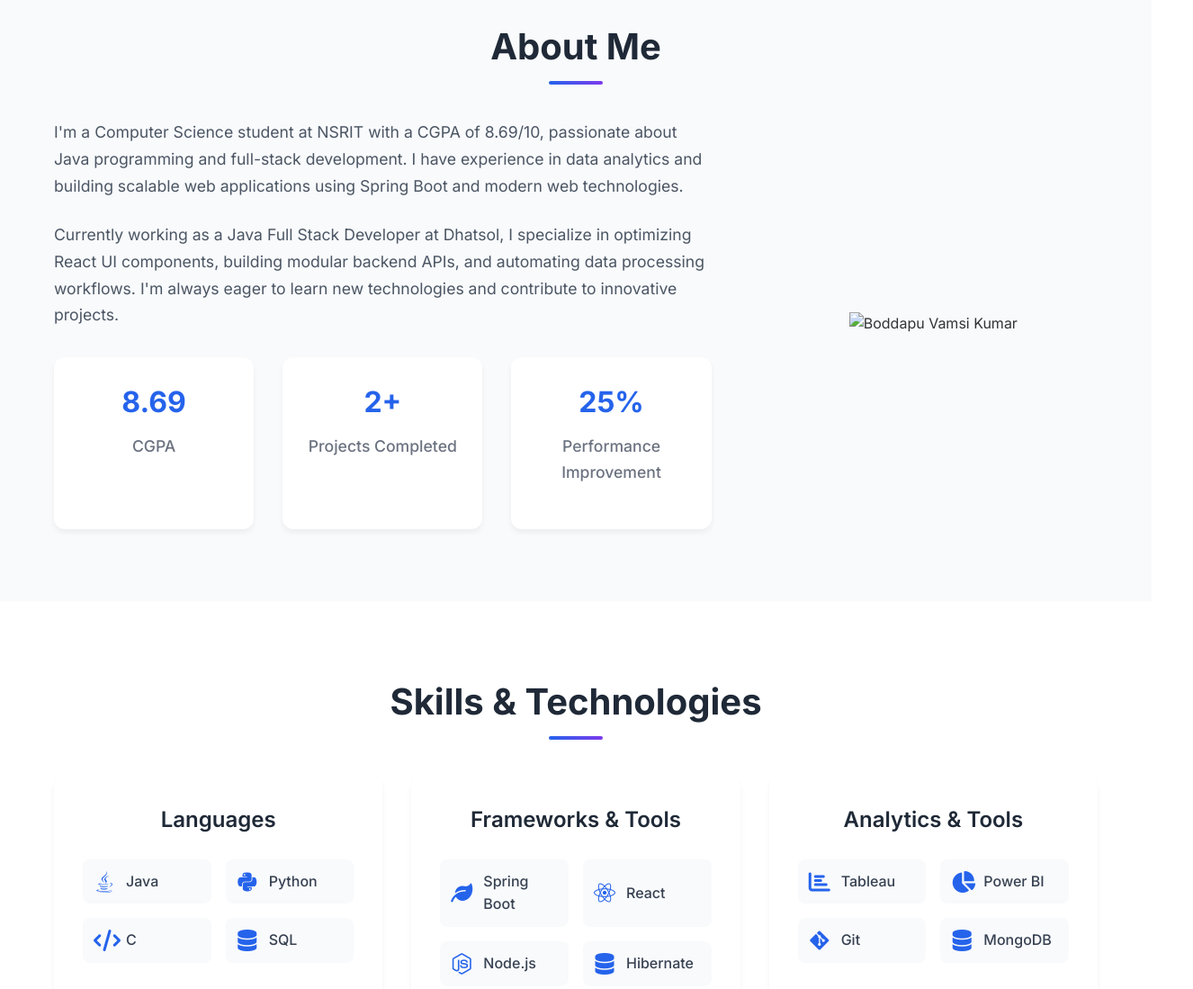
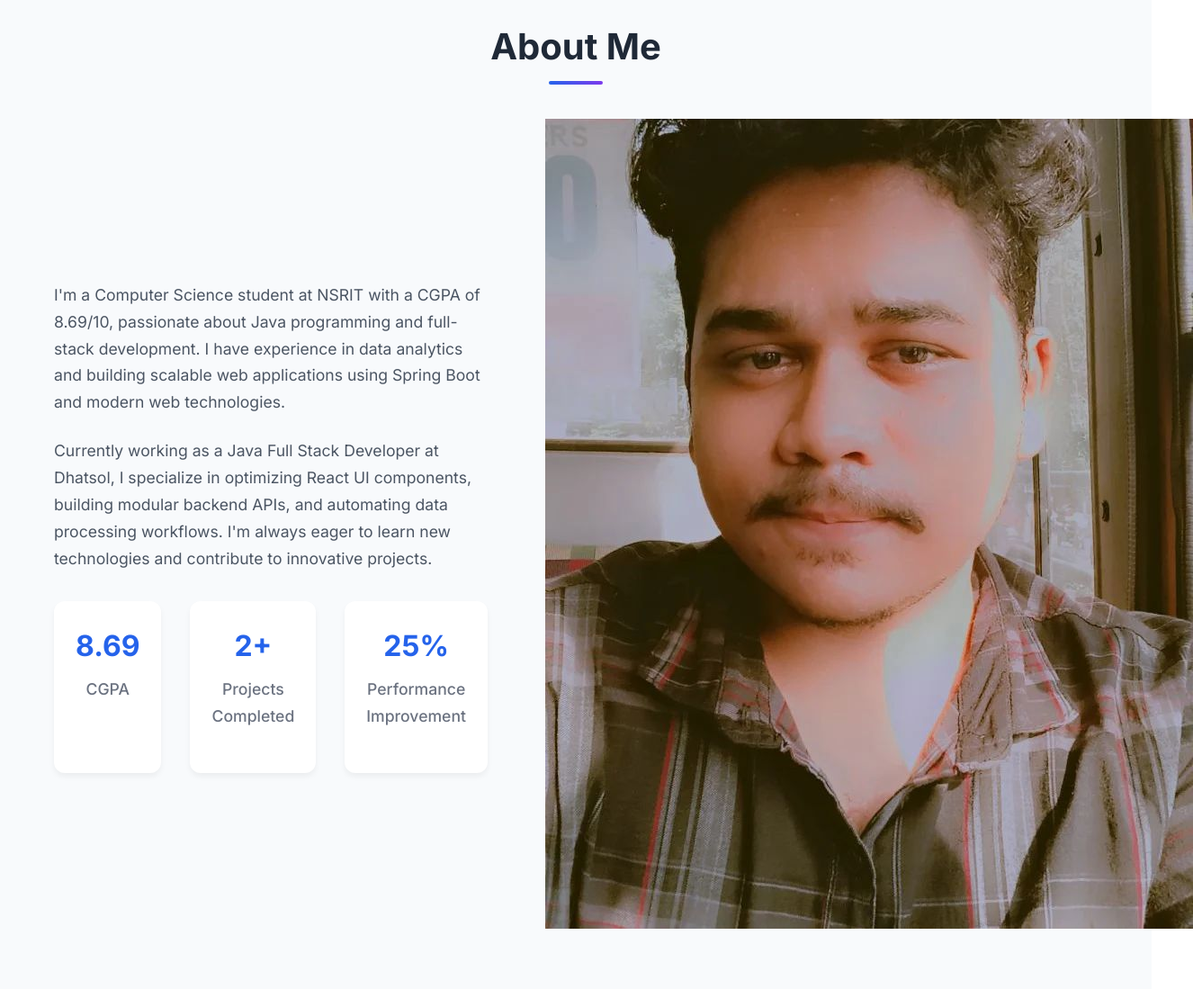
Before and after one commit to boddapuvamsi0-lang/Protfolio, a plain HTML site: page index.html in a window 1280 px wide. Shown: the part 860-1959 px from the top of the page at 90% size, 1326 px wide, since content can reach past the window. Drawn offline with Linux system fonts and the light colour scheme.

Commit message:
Update index.html

```diff
--- a/index.html
+++ b/index.html
@@ -101,7 +101,7 @@
                 </div>
                 <div class="about-image">
                     <div class="about-profile-image">
-                        <img src="images/About.jpg" alt="Boddapu Vamsi Kumar" />
+                        <img src="About.jpg" alt="Boddapu Vamsi Kumar" />
                     </div>
                 </div>
             </div>
```
